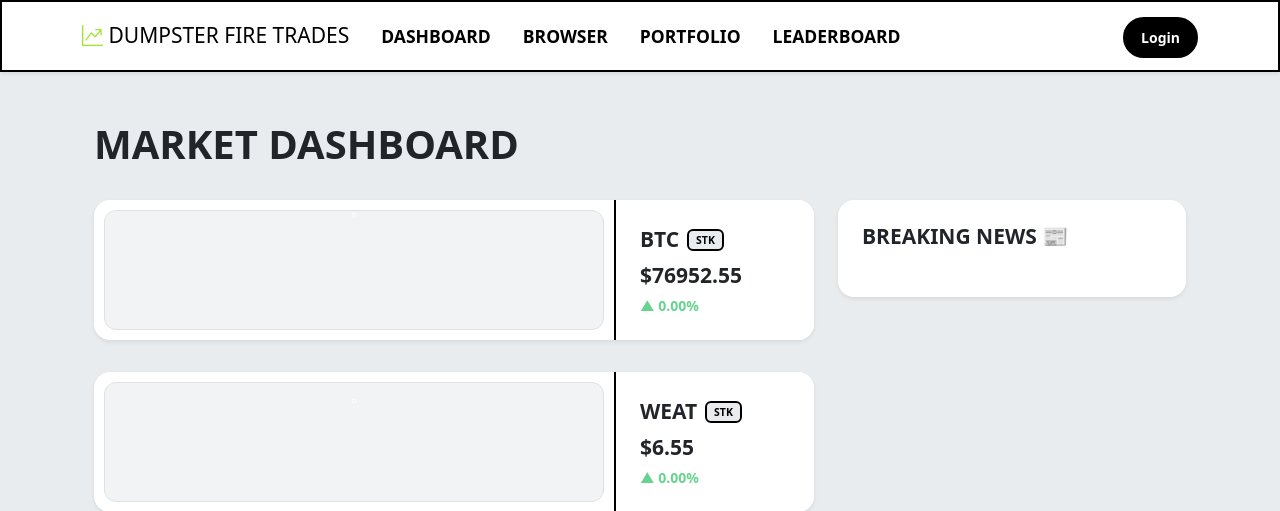
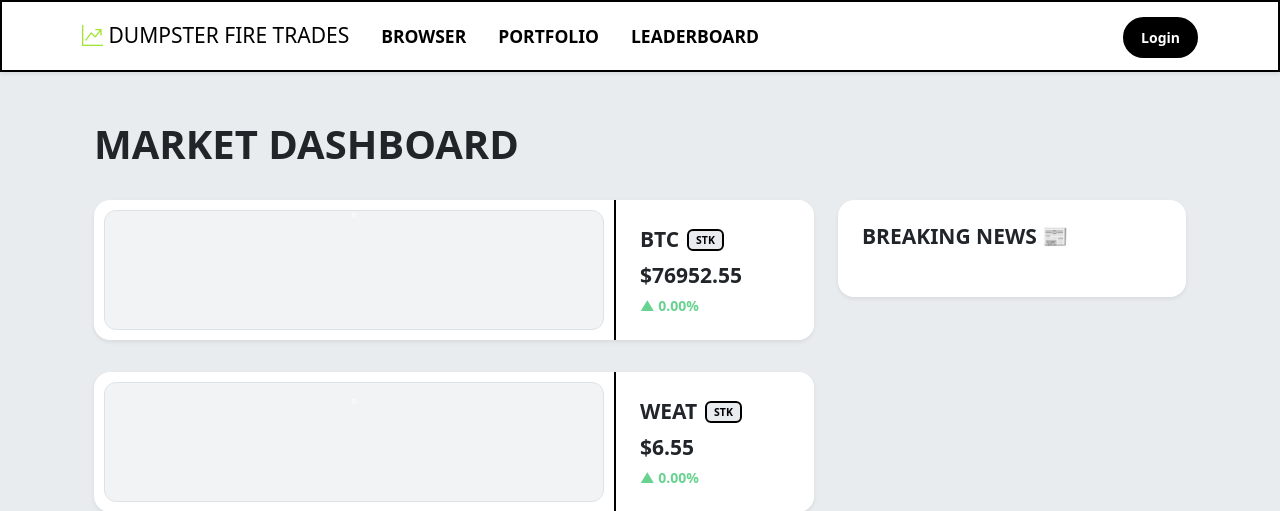
Before and after one commit to Raitis-C/web_stock_game, a Flask app: page / in a window 1280 px wide. Shown: the top 511 px of the page. Run offline with Flask 3, Linux system fonts and the light colour scheme; data comes from the database, SQL or seed files in the repository; data that the repository does not hold is empty; some libraries are stand-ins or nearby versions.

Commit message:
fix: remove useless Dashboard link in navbar

```diff
--- a/templates/base.html
+++ b/templates/base.html
@@ -24,7 +24,6 @@
 
             <div class="collapse navbar-collapse" id="navbarNav">
                 <ul class="navbar-nav me-auto fw-bold text-uppercase">
-                    <li class="nav-item"><a class="nav-link" href="/">Dashboard</a></li>
                     <li class="nav-item"><a class="nav-link" href="/stocks">Browser</a></li>
                     <li class="nav-item"><a class="nav-link" href="{{ url_for('portfolio') }}">Portfolio</a></li>
                     <li class="nav-item"><a class="nav-link" href="{{ url_for('leaderboard') }}">Leaderboard</a></li>
```
